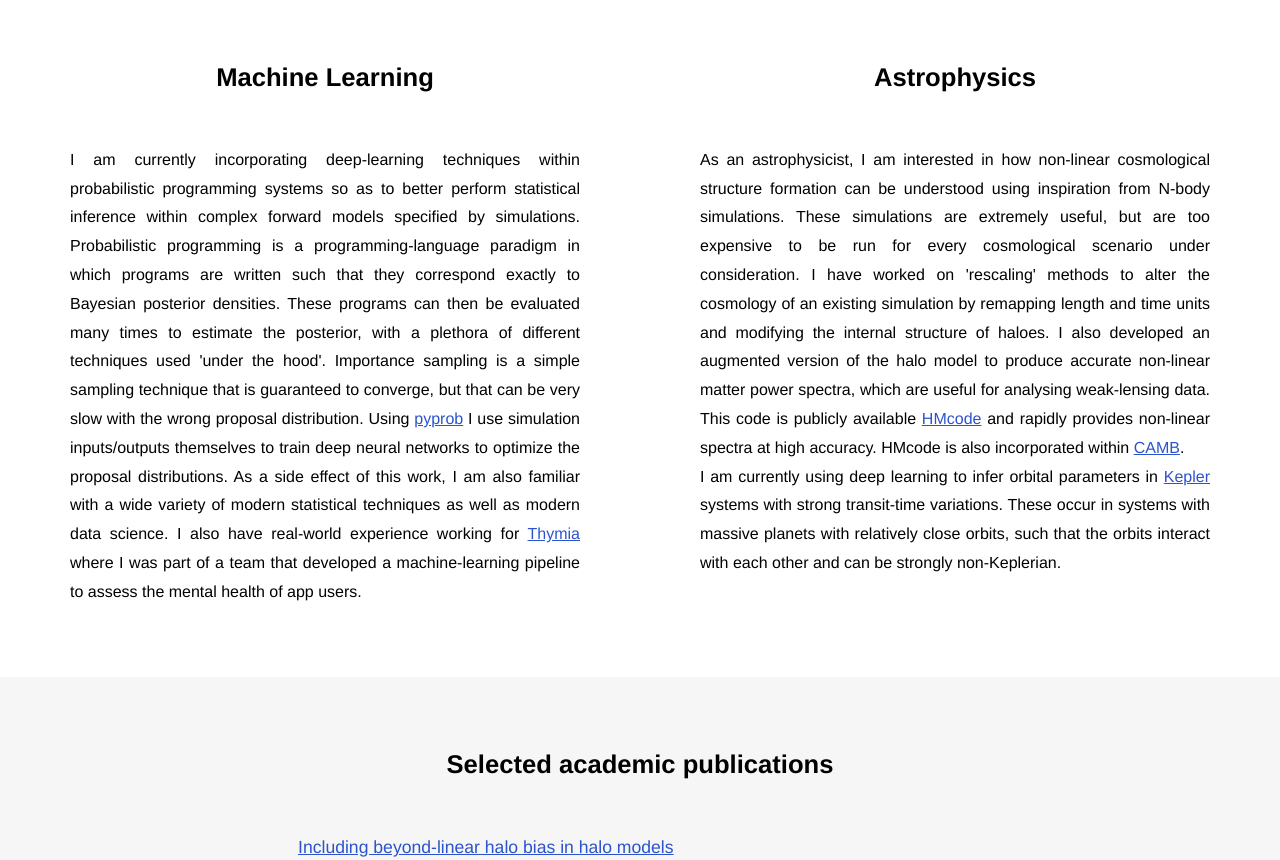
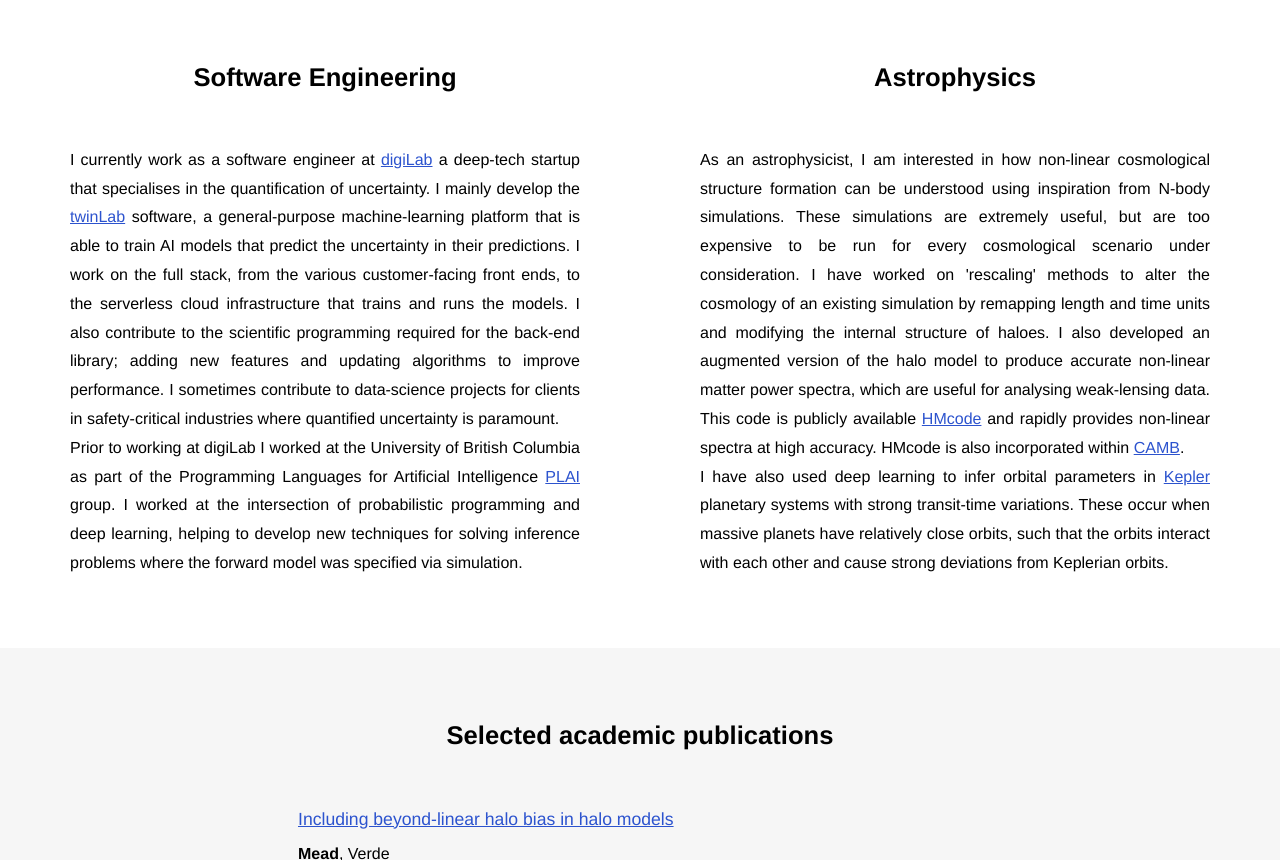
Before and after one commit to alexander-mead/alexander-mead.github.io, a plain HTML site: page index.html in a window 1280 px wide. Shown: the part 1123-1983 px from the top of the page. Drawn offline with nearby package versions, Linux system fonts and the light colour scheme.

Commit message:
updated blurb; update CVs

```diff
--- a/index.html
+++ b/index.html
@@ -54,7 +54,7 @@
           </div>
           <div class="description clearfix">
             <div class="column-left">
-              <h2>Machine Learning</h2>
+              <!-- <h2>Machine Learning</h2>
               <p>
                 I am currently incorporating deep-learning techniques within
                 probabilistic programming systems so as to better perform
@@ -78,6 +78,38 @@
                 <a href="https://thymia.ai/" target="_blank">Thymia</a> where I
                 was part of a team that developed a machine-learning pipeline to
                 assess the mental health of app users.
+              </p> -->
+              <h2>Software Engineering</h2>
+              <p>
+                I currently work as a software engineer at
+                <a href="https://www.digilab.co.uk" target="_blank">digiLab</a>
+                a deep-tech startup that specialises in the quantification of
+                uncertainty. I mainly develop the
+                <a
+                  href="https://github.com/digiLab-ai/twinLab-client"
+                  target="_blank"
+                  >twinLab</a
+                >
+                software, a general-purpose machine-learning platform that is
+                able to train AI models that predict the uncertainty in their
+                predictions. I work on the full stack, from the various
+                customer-facing front ends, to the serverless cloud
+                infrastructure that trains and runs the models. I also
+                contribute to the scientific programming required for the
+                back-end library; adding new features and updating algorithms to
+                improve performance. I sometimes contribute to data-science
+                projects for clients in safety-critical industries where
+                quantified uncertainty is paramount.
+              </p>
+              <p>
+                Prior to working at digiLab I worked at the University of
+                British Columbia as part of the Programming Languages for
+                Artificial Intelligence
+                <a href="https://plai.cs.ubc.ca/" target="_blank">PLAI</a>
+                group. I worked at the intersection of probabilistic programming
+                and deep learning, helping to develop new techniques for solving
+                inference problems where the forward model was specified via
+                simulation.
               </p>
             </div>
 
@@ -106,17 +138,16 @@
                 >.
               </p>
               <p>
-                I am currently using deep learning to infer orbital parameters
-                in
+                I have also used deep learning to infer orbital parameters in
                 <a
                   href="https://www.nasa.gov/mission_pages/kepler/main/index.html"
                   target="_blank"
                   >Kepler</a
                 >
-                systems with strong transit-time variations. These occur in
-                systems with massive planets with relatively close orbits, such
-                that the orbits interact with each other and can be strongly
-                non-Keplerian.
+                planetary systems with strong transit-time variations. These
+                occur when massive planets have relatively close orbits, such
+                that the orbits interact with each other and cause strong
+                deviations from Keplerian orbits.
               </p>
             </div>
           </div>
```
Also changed, not shown: 2 other files.
